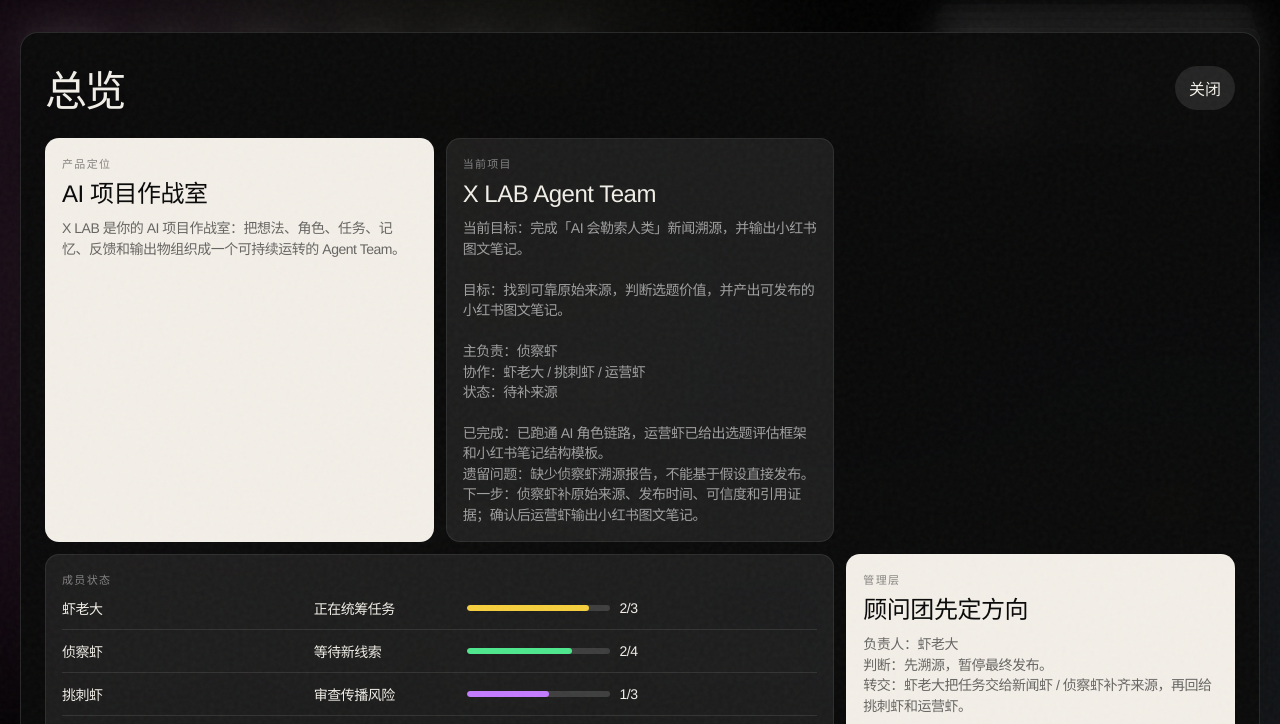
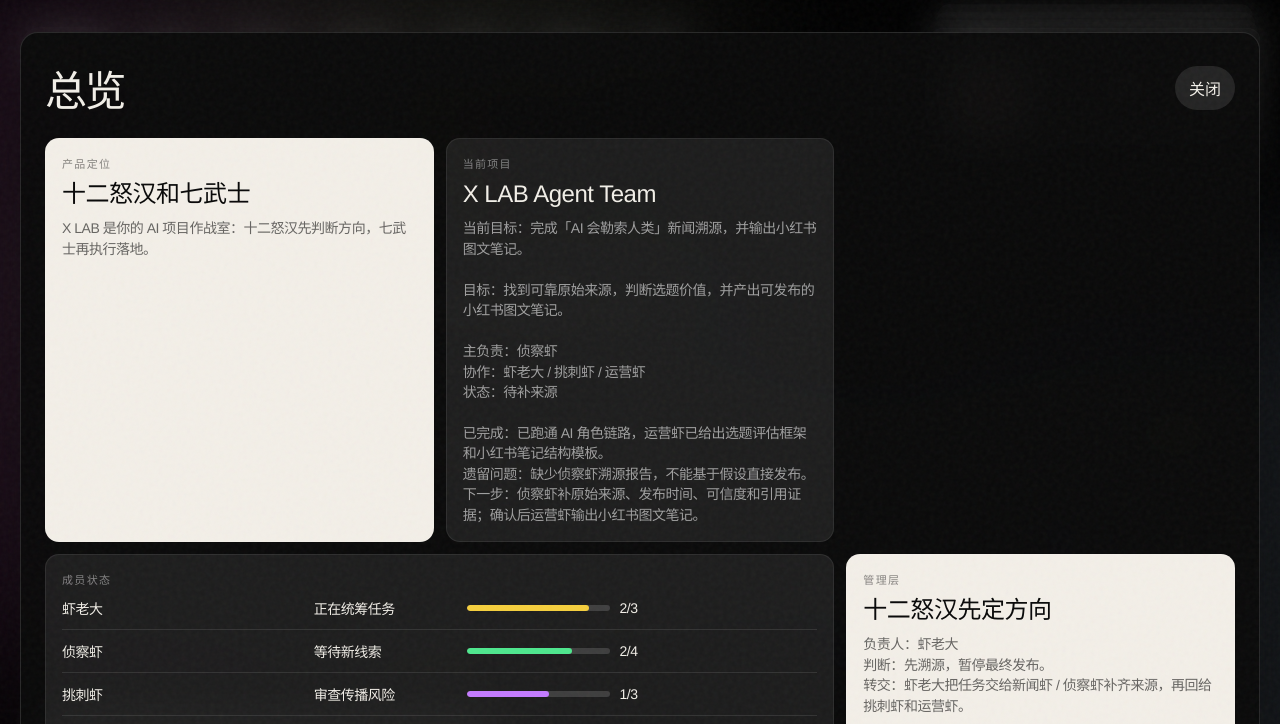
Before and after one commit to yoyoodong/X-Lab, a website: page index.html in a window 1280 px wide. Both pictures are taken after a click on the button "Overview". Shown: the top 724 px of the page. Drawn offline with Linux system fonts and the light colour scheme.

Commit message:
Add Twelve Angry Men council room

```diff
--- a/data.json
+++ b/data.json
@@ -3,11 +3,11 @@
     "agents": 7,
     "liveTasks": 21,
     "completion": 68,
-    "status": "当前主任务：补齐「AI 会勒索人类」原始来源，并产出小红书图文笔记。",
+    "status": "当前主任务：十二怒汉先判断方向，七武士再执行落地。",
     "feishuTasks": 1
   },
   "workspace": {
-    "positioning": "X LAB 是你的 AI 项目作战室：把想法、角色、任务、记忆、反馈和输出物组织成一个可持续运转的 Agent Team。",
+    "positioning": "X LAB 是你的 AI 项目作战室：十二怒汉先判断方向，七武士再执行落地。",
     "currentProject": "X LAB Agent Team",
     "currentGoal": "完成「AI 会勒索人类」新闻溯源，并输出小红书图文笔记。",
     "loop": [
@@ -70,7 +70,7 @@
     },
     "managementLayer": {
       "lead": "虾老大",
-      "mode": "管理层先定方向，七武士再执行",
+      "mode": "十二怒汉先定方向，七武士再执行",
       "decision": "当前先补新闻来源，不进入最终发布。",
       "nextHandoff": "虾老大把任务交给新闻虾 / 侦察虾补齐来源，再回给挑刺虾和运营虾。",
       "advisors": [
@@ -398,7 +398,7 @@
       "done": "2/4",
       "color": "#86a5ff",
       "task": "中文化首页",
-      "taskDetail": "让首页更像每日工作台，而不是展示页。",
+      "taskDetail": "让首页更像十二怒汉和七武士的协作入口，而不是展示页。",
       "with": "产品虾",
       "withDetail": "信息架构 · 界面表达",
       "issue": "首页不够直观",
@@ -502,27 +502,8 @@
   "typeSets": [
     [
       "X_LAB",
-      "每日工作台",
-      "任务 · 状态 · 产出",
-      "07 个角色",
-      "今日重点",
-      "→ 任务池 → 飞书知识库"
-    ],
-    [
-      "X_LAB",
-      "虾团队协作",
-      "转交 · 进展 · 问题",
-      "飞书入口",
-      "自动处理",
-      "→ Tasks → 虾调研"
-    ],
-    [
-      "X_LAB",
-      "产出中心",
-      "简报 · 文档 · 复盘",
-      "知识沉淀",
-      "持续更新",
-      "→ 今日重点 → 待处理"
+      "十二怒汉和七武士",
+      ""
     ]
   ],
   "tasks": [
--- /dev/null
+++ b/data/council-sessions.json
@@ -0,0 +1,194 @@
+[
+  {
+    "id": "council-2026-05-25-ai-extortion-source",
+    "createdAt": "2026-05-25T10:30:00+08:00",
+    "status": "待溯源",
+    "topic": "AI 会勒索人类新闻溯源是否进入小红书内容生产",
+    "sourceTaskId": "e2dc03f9-da3d-41de-b6c3-ee284e5c7629",
+    "sourceTaskTitle": "【新闻虾转运营虾】请找到“AI 会勒索人类”新闻来源，并转给运营虾评估选题",
+    "room": "十二怒汉虚拟讨论室",
+    "facilitator": "虾老大",
+    "goal": "先判断这条新闻线索是否值得继续推进，再决定是否交给七武士执行。",
+    "advisors": [
+      {
+        "id": "steve-jobs-perspective",
+        "name": "Steve Jobs",
+        "role": "产品体验、取舍与端到端完成度",
+        "view": "现在最大问题不是内容不够完整，而是用户第一眼会不会相信。没有原始来源之前，不要把恐慌包装成产品体验。先把来源补齐，再谈表达。"
+      },
+      {
+        "id": "paul-graham-perspective",
+        "name": "Paul Graham",
+        "role": "用户问题与最小可用版本",
+        "view": "最小可用版本不是一篇完整笔记，而是一份可信来源卡：这件事发生了吗，谁说的，为什么值得关注。这个小版本成立后，再写小红书。"
+      },
+      {
+        "id": "zhang-yiming-perspective",
+        "name": "张一鸣",
+        "role": "长期主义、组织效率与信息分发",
+        "view": "任务流要把信息质量放在传播之前。新闻虾提供来源，挑刺虾判断可靠性，运营虾再做表达，这样反馈链路才稳定。"
+      },
+      {
+        "id": "andrej-karpathy-perspective",
+        "name": "Andrej Karpathy",
+        "role": "AI 工程现实与能力边界",
+        "view": "AI 可以生成结构和假设，但不能替代证据输入。当前链路需要一个可检查的 source packet，否则后面的自动化都会在错误输入上放大问题。"
+      },
+      {
+        "id": "ilya-sutskever-perspective",
+        "name": "Ilya Sutskever",
+        "role": "AI 方向、安全与研究判断",
+        "view": "这是 AI 安全相关议题，表述边界很重要。没有来源时，不应该让系统输出结论性判断，只能输出待验证问题。"
+      },
+      {
+        "id": "elon-musk-perspective",
+        "name": "Elon Musk",
+        "role": "第一性原理与执行压缩",
+        "view": "不要做复杂流程。第一步只有一个问题：原始来源在哪里？如果找不到，任务停止；如果找到了，再判断是否值得做内容。"
+      },
+      {
+        "id": "munger-perspective",
+        "name": "Charlie Munger",
+        "role": "反向思考、激励与认知偏误",
+        "view": "最容易犯的错是被一个刺激性标题牵着走。反过来看：如果这是错的，我们会失去可信度。所以先查来源。"
+      },
+      {
+        "id": "feynman-perspective",
+        "name": "Richard Feynman",
+        "role": "反自欺与真正理解",
+        "view": "不要用大词掩盖不知道。现在我们知道的是有一个线索；不知道的是来源、语境和证据。把不知道的部分写清楚。"
+      },
+      {
+        "id": "naval-perspective",
+        "name": "Naval Ravikant",
+        "role": "杠杆、复利与可复用资产",
+        "view": "这次不只要做一篇内容，更应该沉淀一个新闻线索处理模板。每次新闻都走来源、可信度、传播价值、风险边界四步。"
+      },
+      {
+        "id": "taleb-perspective",
+        "name": "Nassim Nicholas Taleb",
+        "role": "尾部风险与反脆弱",
+        "view": "AI 安全话题有尾部风险，错误传播会反噬信任。系统应该偏保守：没有来源就不发布，有来源也要标注不确定性。"
+      }
+    ],
+    "directorSummary": "十二怒汉一致认为：这条线索不能直接进入最终发布。当前最小正确动作是让新闻虾/侦察虾补齐原始来源、发布时间、可信度和可引用证据。",
+    "decision": "先溯源，暂停最终发布。",
+    "handoff": {
+      "from": "虾老大",
+      "to": "新闻虾 / 侦察虾",
+      "instruction": "提交来源卡：原始链接、发布时间、一手/二手判断、可信度评分、可引用摘要、是否建议继续给运营虾。"
+    },
+    "executionGate": [
+      "新闻虾/侦察虾提交来源卡",
+      "挑刺虾审查事实边界和发布风险",
+      "运营虾基于可靠来源生成小红书图文笔记",
+      "虾老大确认是否归档到飞书知识库"
+    ],
+    "outputs": [
+      {
+        "title": "十二怒汉讨论纪要",
+        "target": "X_Lab Council / 十二怒汉面板"
+      },
+      {
+        "title": "下一步执行指令",
+        "target": "新闻虾 / 侦察虾"
+      }
+    ]
+  },
+  {
+    "id": "council-2026-05-25-e2dc03f9",
+    "createdAt": "2026-05-25T14:54:50+08:00",
+    "status": "待溯源",
+    "topic": "【新闻虾转运营虾】请找到“AI 会勒索人类”新闻来源，并转给运营虾评估选题",
+    "sourceTaskId": "e2dc03f9-da3d-41de-b6c3-ee284e5c7629",
+    "sourceTaskTitle": "【新闻虾转运营虾】请找到“AI 会勒索人类”新闻来源，并转给运营虾评估选题",
+    "room": "十二怒汉虚拟讨论室",
+    "facilitator": "虾老大",
+    "goal": "先由十二怒汉判断方向，再由虾老大决定是否交给七武士执行。",
+    "advisors": [
+      {
+        "id": "steve-jobs-perspective",
+        "name": "Steve Jobs",
+        "role": "产品体验、取舍与端到端完成度",
+        "view": "这个方向是否足够简单、清晰，能不能让用户第一眼就理解价值？ 当前判断：缺少新闻虾/侦察虾溯源报告，不能确认事实边界和发布风险。 所以先给出方向建议，再交给虾老大决定是否进入执行层。"
+      },
+      {
+        "id": "paul-graham-perspective",
+        "name": "Paul Graham",
+        "role": "用户问题与最小可用版本",
+        "view": "谁会真的需要这个结果，最小但有用的版本是什么？ 当前判断：缺少新闻虾/侦察虾溯源报告，不能确认事实边界和发布风险。 所以先给出方向建议，再交给虾老大决定是否进入执行层。"
+      },
+      {
+        "id": "zhang-yiming-perspective",
+        "name": "张一鸣",
+        "role": "长期主义、组织效率与信息分发",
+        "view": "这个任务是否有清晰目标、有效反馈和可持续迭代机制？ 当前判断：缺少新闻虾/侦察虾溯源报告，不能确认事实边界和发布风险。 所以先给出方向建议，再交给虾老大决定是否进入执行层。"
+      },
+      {
+        "id": "andrej-karpathy-perspective",
+        "name": "Andrej Karpathy",
+        "role": "AI 工程现实与能力边界",
+        "view": "这套自动化是否可靠、可调试，哪里可能被模型能力边界卡住？ 当前判断：缺少新闻虾/侦察虾溯源报告，不能确认事实边界和发布风险。 所以先给出方向建议，再交给虾老大决定是否进入执行层。"
+      },
+      {
+        "id": "ilya-sutskever-perspective",
+        "name": "Ilya Sutskever",
+        "role": "AI 方向、安全与研究判断",
+        "view": "这个 AI 系统的关键假设是什么，安全边界和能力边界在哪里？ 当前判断：缺少新闻虾/侦察虾溯源报告，不能确认事实边界和发布风险。 所以先给出方向建议，再交给虾老大决定是否进入执行层。"
+      },
+      {
+        "id": "elon-musk-perspective",
+        "name": "Elon Musk",
+        "role": "第一性原理与执行压缩",
+        "view": "这件事能不能更直接、更便宜、更快地验证？ 当前判断：缺少新闻虾/侦察虾溯源报告，不能确认事实边界和发布风险。 所以先给出方向建议，再交给虾老大决定是否进入执行层。"
+      },
+      {
+        "id": "munger-perspective",
+        "name": "Charlie Munger",
+        "role": "反向思考、激励与认知偏误",
+        "view": "如果这个任务失败，最可能是哪个低级错误造成的？ 当前判断：缺少新闻虾/侦察虾溯源报告，不能确认事实边界和发布风险。 所以先给出方向建议，再交给虾老大决定是否进入执行层。"
+      },
+      {
+        "id": "feynman-perspective",
+        "name": "Richard Feynman",
+        "role": "反自欺与真正理解",
+        "view": "我们是真的理解了，还是只是在复述好听的概念？ 当前判断：缺少新闻虾/侦察虾溯源报告，不能确认事实边界和发布风险。 所以先给出方向建议，再交给虾老大决定是否进入执行层。"
+      },
+      {
+        "id": "naval-perspective",
+        "name": "Naval Ravikant",
+        "role": "杠杆、复利与可复用资产",
+        "view": "这次产出能否沉淀成可复用资产或自动化流程？ 当前判断：缺少新闻虾/侦察虾溯源报告，不能确认事实边界和发布风险。 所以先给出方向建议，再交给虾老大决定是否进入执行层。"
+      },
+      {
+        "id": "taleb-perspective",
+        "name": "Nassim Nicholas Taleb",
+        "role": "尾部风险与反脆弱",
+        "view": "这里有没有低概率高损失风险，怎样让系统更抗冲击？ 当前判断：缺少新闻虾/侦察虾溯源报告，不能确认事实边界和发布风险。 所以先给出方向建议，再交给虾老大决定是否进入执行层。"
+      }
+    ],
+    "directorSummary": "十二怒汉判断：当前证据不足。虾老大决定先让新闻虾/侦察虾补来源，再交给挑刺虾和运营虾。",
+    "decision": "先溯源，暂停最终发布。",
+    "handoff": {
+      "from": "虾老大",
+      "to": "新闻虾 / 侦察虾",
+      "instruction": "提交来源卡：原始链接、发布时间、一手/二手判断、可信度评分、可引用摘要、是否建议继续给运营虾。"
+    },
+    "executionGate": [
+      "新闻虾/侦察虾提交来源卡",
+      "挑刺虾审查事实边界和发布风险",
+      "运营虾基于可靠来源生成正式内容",
+      "虾老大确认是否归档到飞书知识库"
+    ],
+    "outputs": [
+      {
+        "title": "十二怒汉讨论纪要",
+        "target": "X_Lab Council 面板"
+      },
+      {
+        "title": "下一步执行指令",
+        "target": "新闻虾 / 侦察虾"
+      }
+    ]
+  }
+]
--- a/index.html
+++ b/index.html
@@ -164,6 +164,7 @@
       <nav class="nav-pills">
         <button class="pill active" data-panel="overview">Overview</button>
         <button class="pill" data-panel="tasks">Tasks</button>
+        <button class="pill" data-panel="council">Council</button>
         <button class="pill" data-panel="members">Members</button>
         <button class="pill" data-panel="projects">Projects</button>
         <button class="pill" data-panel="memory">Memory</button>
@@ -174,8 +175,8 @@
     <section class="hero">
       <div class="hero-center">
         <div class="line motion" id="line1">X_LAB</div>
-        <div class="line motion" id="line2">AI 项目作战室</div>
-        <div class="line motion" id="line3">想法 · 角色 · 任务 · 记忆 · 反馈 · 输出物</div>
+        <div class="line motion" id="line2">十二怒汉和七武士</div>
+        <div class="line motion" id="line3"></div>
         <div class="workbench">
           <section class="loop-board">
             <div class="loop-head">
@@ -207,6 +208,7 @@
     let daily=[];
     let future=[];
     let assignments=[];
+    let councilSessions=[];
 
     function avatar(i){
       if(members[i]?.image)return `<img class="avatar-img" src="${members[i].image}" alt="${members[i].cn} ${members[i].name}" loading="lazy">`;
@@ -221,12 +223,13 @@
     document.getElementById('closeMembers').onclick=()=>{overlay.classList.remove('open');document.body.classList.remove('members-open')};
     overlay.onclick=e=>{if(e.target===overlay){overlay.classList.remove('open');document.body.classList.remove('members-open')}};
 
-    const panelNames={overview:'总览',members:'成员',tasks:'任务',projects:'项目',memory:'记忆',brief:'简报'};
+    const panelNames={overview:'总览',members:'成员',tasks:'任务',council:'十二怒汉',projects:'项目',memory:'记忆',brief:'简报'};
     const modal=document.getElementById('modal'),modalTitle=document.getElementById('modalTitle'),modalContent=document.getElementById('modalContent');
     function card(k,h,p,light=false,extra=''){return `<article class="modal-card ${light?'light':''}"><div><div class="mk">${k}</div><h3>${h}</h3><p>${p}</p>${extra}</div></article>`}
     function setGrid(html){modalContent.innerHTML=`<div class="modal-grid" id="modalGrid">${html}</div>`}
-    function openPanel(key){modalTitle.textContent=panelNames[key]||key; if(key==='overview') renderOverview(); if(key==='members') renderMembers(); if(key==='tasks') renderTasks(); if(key==='projects') renderProjects(); if(key==='memory') renderMemory(); if(key==='brief') renderBrief(); modal.classList.add('open')}
+    function openPanel(key){modalTitle.textContent=panelNames[key]||key; if(key==='overview') renderOverview(); if(key==='members') renderMembers(); if(key==='tasks') renderTasks(); if(key==='council') renderCouncil(); if(key==='projects') renderProjects(); if(key==='memory') renderMemory(); if(key==='brief') renderBrief(); modal.classList.add('open')}
     function latestAssignment(){return assignments[assignments.length-1]}
+    function latestCouncilSession(){return councilSessions[councilSessions.length-1]}
     function humanType(type){
       return {signal:'线索/选题',task:'通用任务',design:'设计任务',research:'研究任务',content:'内容任务'}[type]||'通用任务';
     }
@@ -257,6 +260,18 @@
       const advisors=(layer.advisors||[]).map(advisor=>`${advisor.name}：${advisor.role}`).join('<br>');
       const gates=(layer.gates||[]).join(' / ');
       return `负责人：${layer.lead||'虾老大'}<br>判断：${layer.decision||'待判断'}<br>转交：${layer.nextHandoff||'待转交'}<br><br>${advisors}<br><br>检查门：${gates}`;
+    }
+    function councilSummary(session=latestCouncilSession()){
+      if(!session)return '当前还没有十二怒汉讨论记录。';
+      return `议题：${session.topic}<br>状态：${session.status}<br>主持：${session.facilitator}<br><br>决策：${session.decision}<br>转交：${session.handoff?.from||'虾老大'} → ${session.handoff?.to||'待定'}<br>${session.handoff?.instruction||''}`;
+    }
+    function advisorCards(session=latestCouncilSession()){
+      if(!session)return '';
+      return (session.advisors||[]).map((advisor,i)=>card(advisor.name,advisor.role,advisor.view,i%3===0)).join('');
+    }
+    function councilGates(session=latestCouncilSession()){
+      if(!session)return '当前还没有执行门。';
+      return (session.executionGate||[]).map((item,index)=>`${index+1}. ${item}`).join('<br>')||'当前还没有执行门。';
     }
     function assignmentSummary(){
       const item=latestAssignment();
@@ -300,7 +315,7 @@
     }
     function currentActiveTask(){
       const active=workspace().activeTasks||[];
-      return active.find(item=>item.source==='feishu'&&['进行中','待补来源','待复核'].includes(item.status))
+      return active.find(item=>item.source==='feishu'&&['进行中','待补来源','待溯源','待复核'].includes(item.status))
         || active.find(item=>item.status==='进行中')
         || active[0]
         || null;
@@ -395,10 +410,11 @@
       document.getElementById('homeFeedback').innerHTML=feedbackSummary();
     }
     function renderOverview(){setGrid(`
-      ${card('产品定位','AI 项目作战室',workspace().positioning||appData.summary.status,true)}
+      ${card('产品定位','十二怒汉和七武士',workspace().positioning||appData.summary.status,true)}
       ${card('当前项目',workspace().currentProject||'X LAB',`当前目标：${workspace().currentGoal||'暂无'}<br><br>${taskLoopSummary()}`)}
       <article class="modal-card wide"><div><div class="mk">成员状态</div>${members.map(m=>`<div class="status-row"><b>${m.cn}</b><span>${m.status}</span><div class="progress" style="--p:${m.progress}%;--accent:${m.color}"><span></span></div><span>${m.done}</span></div>`).join('')}</div></article>
-      ${card('管理层','顾问团先定方向',managementSummary(),true)}
+      ${card('管理层','十二怒汉先定方向',managementSummary(),true)}
+      ${card('虚拟讨论室','最近十二怒汉讨论',councilSummary())}
       ${card('闭环阶段','从想法到输出物',taskLoopStages().map(item=>`${item.stage}：${item.status}<br>${item.detail}`).join('<br><br>'),true)}
       ${card('待处理','问题和下一步',issueSummary())}
       ${card('最近任务','任务池',taskPoolSummary())}
@@ -421,8 +437,17 @@
       `)
     }
     function renderProjects(){setGrid(projects.map((p,i)=>card(p.stage,p.name,`负责人：${p.owner}<br>进度：${p.progress}%<br>任务：${p.tasks}<br>问题：${p.issue}<br>下一步：${p.next}`,i%2===1,`<div class="actions"><button onclick="openPanel('members')">看成员</button><button onclick="openPanel('memory')">看记忆</button></div>`)).join(''))}
+    function renderCouncil(){
+      const session=latestCouncilSession();
+      setGrid(`
+        ${card('虚拟讨论室',session?.room||'X_Lab Council Room',councilSummary(session),true)}
+        ${card('虾老大总结','最终判断',session?.directorSummary||'当前还没有总结。')}
+        ${card('执行门','交给七武士前必须满足',councilGates(session),true)}
+        ${advisorCards(session)}
+      `)
+    }
     function renderMemory(){setGrid(`${(workspace().memoryCategories||[]).map((x,i)=>card(x.name,'记忆分类',x.example,i%2===0)).join('')}${appData.memory.map((x,i)=>card(x[0],x[1],x[2],i%2===1)).join('')}`)}
-    function renderBrief(){setGrid(`${card('当前项目',workspace().currentProject||'X LAB',workspace().currentGoal||'',true)}${card('管理层','顾问团判断',managementSummary())}${card('任务闭环','从想法到输出物',taskLoopSummary())}${card('最近协作','任务链路',assignmentSummary(),true)}${card('最近产出','最终交付',finalDeliverySummary())}${card('反馈','采用和改进',feedbackSummary(),true)}${card('后续计划','下一阶段',future.join('<br>'))}`)}
+    function renderBrief(){setGrid(`${card('当前项目',workspace().currentProject||'X LAB',workspace().currentGoal||'',true)}${card('管理层','十二怒汉判断',managementSummary())}${card('虚拟讨论室','最近讨论',councilSummary(),true)}${card('任务闭环','从想法到输出物',taskLoopSummary())}${card('最近协作','任务链路',assignmentSummary(),true)}${card('最近产出','最终交付',finalDeliverySummary())}${card('反馈','采用和改进',feedbackSummary(),true)}${card('后续计划','下一阶段',future.join('<br>'))}`)}
     function openMember(i){
       const m=members[i];
       const ctx=roleTaskContext(m);
@@ -473,6 +498,8 @@
         appData=await res.json();
         const assignmentRes=await fetch('data/assignments.json',{cache:'no-store'});
         assignments=assignmentRes.ok?await assignmentRes.json():[];
+        const councilRes=await fetch('data/council-sessions.json',{cache:'no-store'});
+        councilSessions=councilRes.ok?await councilRes.json():[];
         members=appData.members;
         projects=appData.projects;
         daily=appData.daily;
--- a/package.json
+++ b/package.json
@@ -8,6 +8,7 @@
     "sync:feishu": "node scripts/sync-feishu-tasks.js",
     "run:team": "node scripts/run-agent-team.js",
     "director": "node scripts/run-director.js",
+    "council": "node scripts/run-council.js",
     "check:agents": "node scripts/check-agent-runtime.js",
     "writeback:feishu": "node scripts/writeback-feishu-task.js",
     "publish:wiki": "node scripts/publish-latest-to-feishu-wiki.js",
```
Also changed, not shown: scripts/run-council.js (added, +130 -0 lines), scripts/validate-data.js (+12 -0 lines), README.md.
